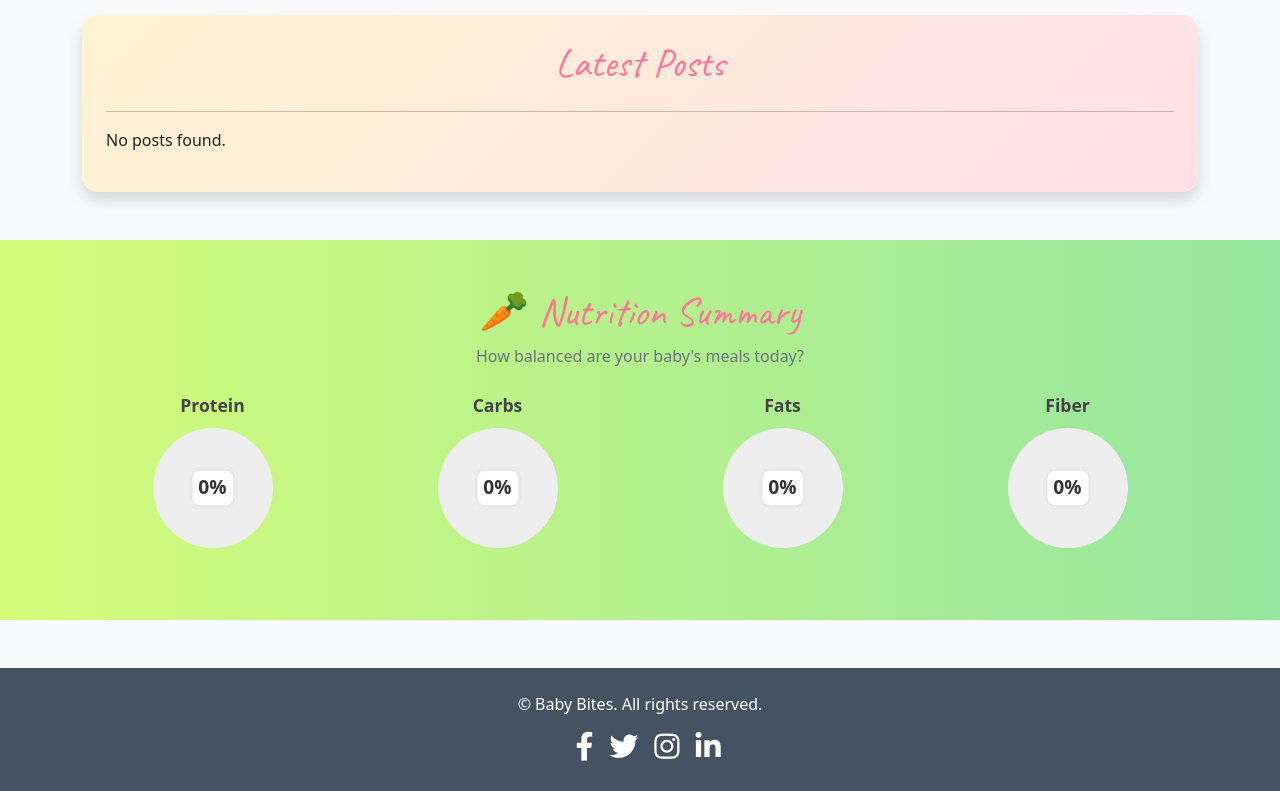
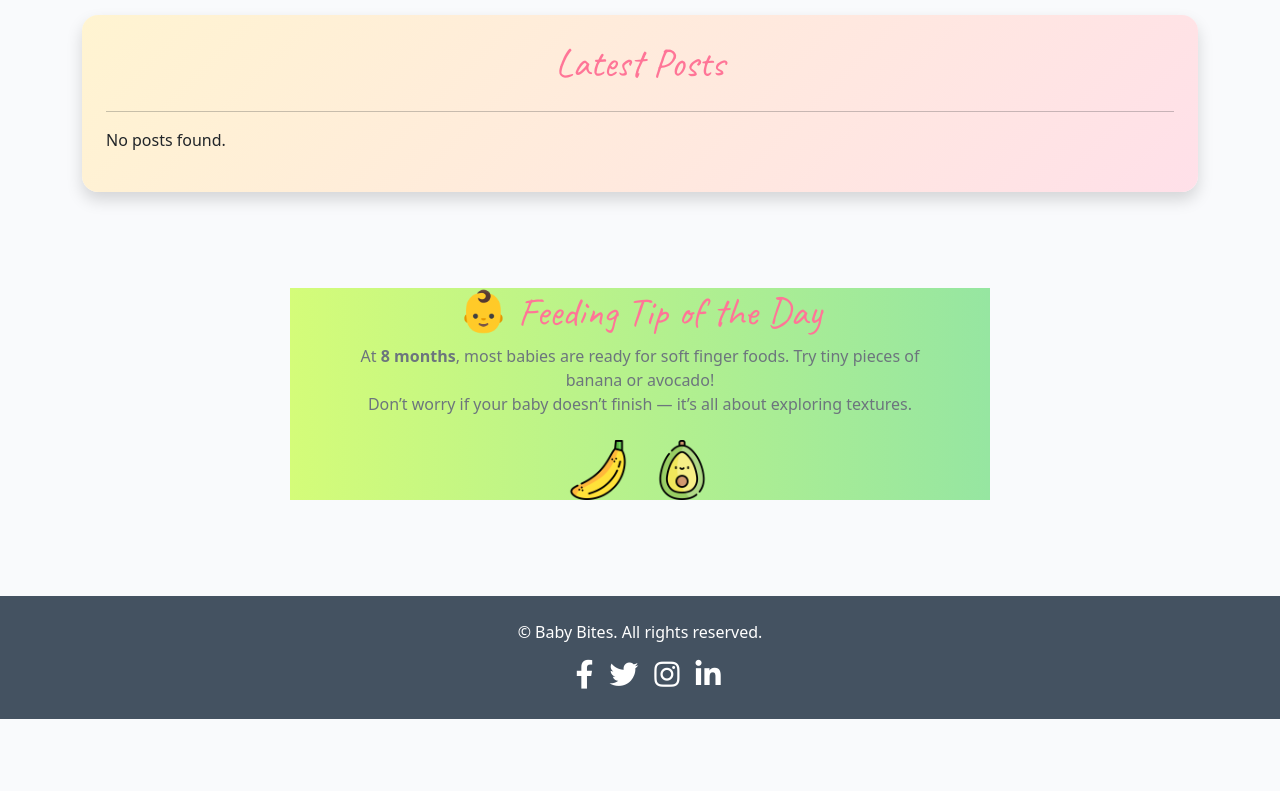
Before and after one commit to Naida1710/baby_bites, a Django app: page / in a window 1280 px wide. Shown: the part 1383-2174 px from the top of the page. After the commit the page ends 2102 px from the top, so only its background shows below. Run offline with Django 5.2, Linux system fonts and the light colour scheme; data that the repository does not hold is empty; parts of the project's set-up code (start-up, migrations or seed data) failed here and were passed over; some libraries are stand-ins or nearby versions.

Commit message:
Replace the nutrition section abov the footer with the Tip od the Day section

```diff
--- a/static/css/style.css
+++ b/static/css/style.css
@@ -733,8 +733,11 @@ body {
   }
 
 
-.nutrition-section {
+.container-banana {
     background: linear-gradient(to right, #d4fc79, #96e6a1);
+    max-width: 700px;
+        margin: 0 auto;
+        padding: 0 1rem;
 
   }
 
@@ -746,36 +749,6 @@ body {
     text-align: center;
   }
 
-  .circle {
-    position: relative;
-    width: 120px;
-    height: 120px;
-    margin: auto;
-    border-radius: 50%;
-    background: conic-gradient(#ff9f68 0%, #eee 0%);
-    display: flex;
-    align-items: center;
-    justify-content: center;
-  }
-
-  .circle .percent {
-    position: absolute;
-    top: 50%;
-    left: 50%;
-    transform: translate(-50%, -50%);
-    font-size: 1.2rem;
-    font-weight: bold;
-    color: #333;
-    background-color: white;
-    padding: 0.2rem 0.4rem;
-    border-radius: 8px;
-    box-shadow: 0 0 4px rgba(0, 0, 0, 0.1);
-    z-index: 2;
-  }
-
-  .circle .label {
-    display: none;
-  }
 
 
 .nav-spacing .nav-item {
--- a/templates/base.html
+++ b/templates/base.html
@@ -331,50 +331,25 @@
       {% endif %}
       {% endblock content %}
     </main>
-    <section class="nutrition-section py-5">
-      <div class="container">
-        <div class="text-center mb-4">
-          <h2 style="font-family: 'Caveat', cursive; color: #ff7597; font-size: 2.5rem;">
-            🥕 Nutrition Summary
-          </h2>
-          <p class="text-muted">How balanced are your baby's meals today?</p>
-        </div>
+    <section class="feeding-tip-section py-5 text-center">
+      <div class="container-banana mx-auto">
+        <h2 style="font-family: 'Caveat', cursive; color: #ff7597; font-size: 2.5rem;">
+          👶 Feeding Tip of the Day
+        </h2>
+        <p class="text-muted mx-auto" style="max-width: 600px;">
+          At <strong>8 months</strong>, most babies are ready for soft finger foods. Try tiny pieces of banana or avocado!<br>
+          Don’t worry if your baby doesn’t finish — it’s all about exploring textures.
+        </p>
 
-        <div class="row justify-content-center text-center">
-          <!-- Protein -->
-          <div class="col-md-3 mb-4">
-            <div class="label-top">Protein</div>
-            <div class="circle animated-circle" data-value="70">
-              <span class="percent">0%</span>
-            </div>
-          </div>
-
-          <!-- Carbs -->
-          <div class="col-md-3 mb-4">
-            <div class="label-top">Carbs</div>
-            <div class="circle animated-circle" data-value="60">
-              <span class="percent">0%</span>
-            </div>
-          </div>
-
-          <!-- Fats -->
-          <div class="col-md-3 mb-4">
-            <div class="label-top">Fats</div>
-            <div class="circle animated-circle" data-value="50">
-              <span class="percent">0%</span>
-            </div>
-          </div>
-
-          <!-- Fiber -->
-          <div class="col-md-3 mb-4">
-            <div class="label-top">Fiber</div>
-            <div class="circle animated-circle" data-value="80">
-              <span class="percent">0%</span>
-            </div>
-          </div>
+        <!-- Optional: Add a visual for fun -->
+        <div class="mt-4">
+          <img src="{% static 'images/banana.png' %}" alt="Banana icon" style="height: 60px; margin-right: 20px;">
+          <img src="{% static 'images/avocado.png' %}" alt="Avocado icon" style="height: 60px;">
         </div>
       </div>
     </section>
+
+
 
       <!-- Footer -->
       <footer class="footer dark-bg py-4 mt-5">
```
Also changed, not shown: static/js/script.js (+0 -31 lines), static/images/avocado.png (added).
